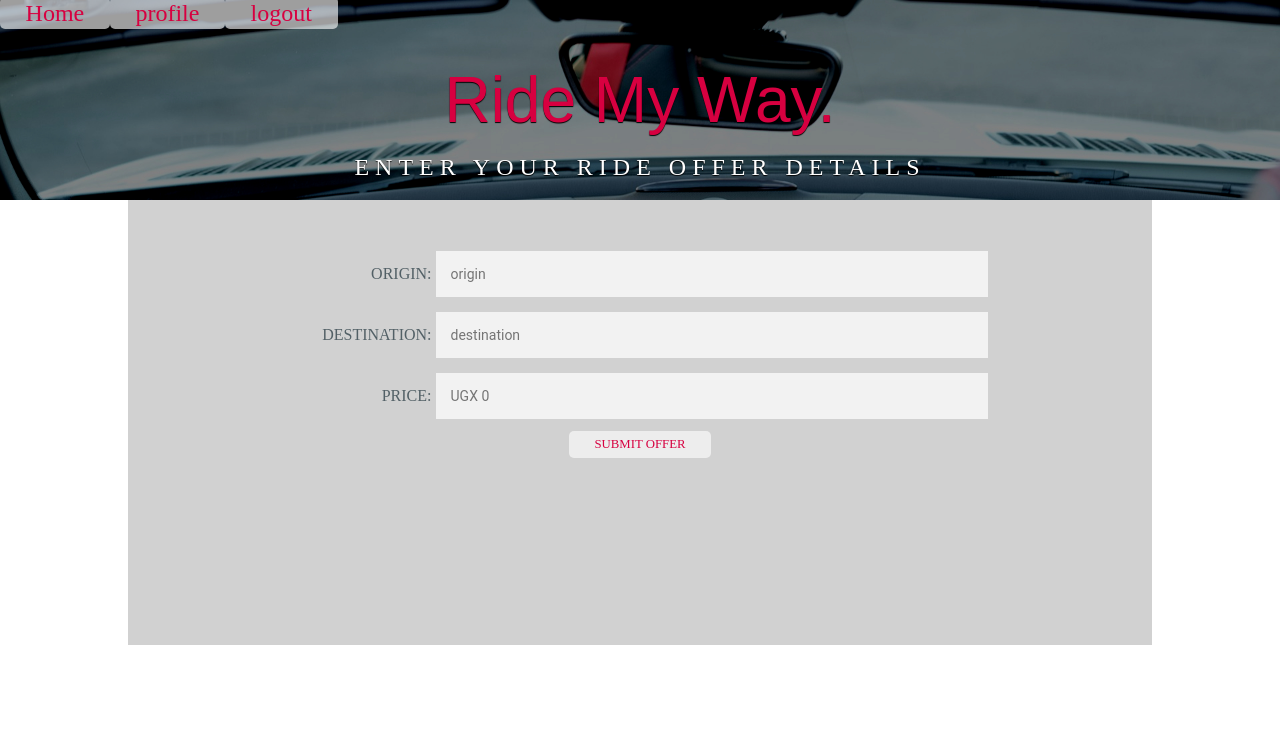
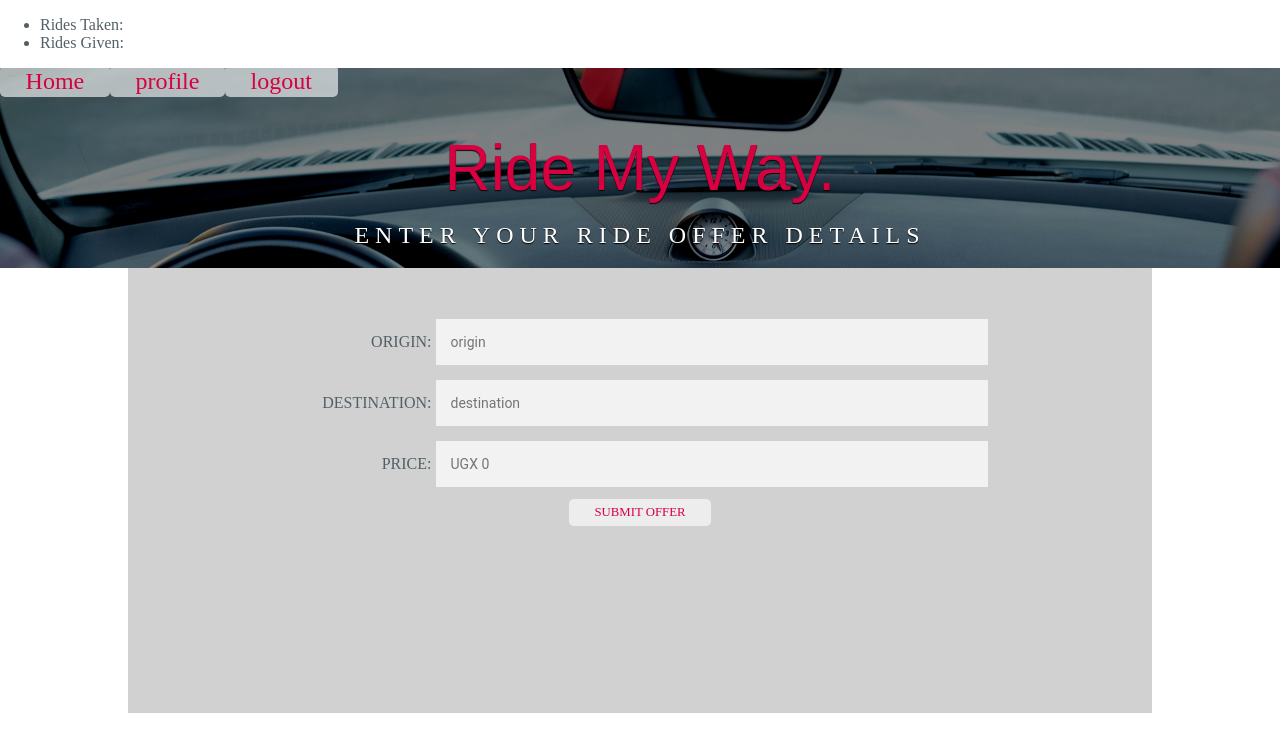
Before and after one commit to cmplx-xyttmt/challenge4, a plain HTML site: page make_ride_offer.html in a window 1280 px wide. Drawn offline with Linux system fonts and the light colour scheme.

Commit message:
Add profile div

```diff
--- a/make_ride_offer.html
+++ b/make_ride_offer.html
@@ -9,6 +9,22 @@
 <body>
 <script type="text/javascript" src="scripts/ride_offers.js"></script>
 <script type="text/javascript" src="scripts/helper_functions.js"></script>
+<div id="profile-box">
+    <div>
+        <div id="profile-box-head">
+            <div class="profile-name" id="name"></div>
+        </div>
+
+        <div id="profile-box-body">
+            <ul class="profile-details">
+                <li>Rides Taken: <span id="ridesTaken"></span></li>
+                <li>Rides Given: <span id="ridesGiven"></span></li>
+            </ul>
+        </div>
+
+        <div id="profile-box-foot"></div>
+    </div>
+</div>
 <div class="form-page">
     <div class="heading-container">
         <div class="heading-button">
```
Also changed, not shown: my_ride_offers.html (+16 -0 lines), ride_requests.html (+16 -0 lines), view_ride_offers.html (+16 -0 lines).
